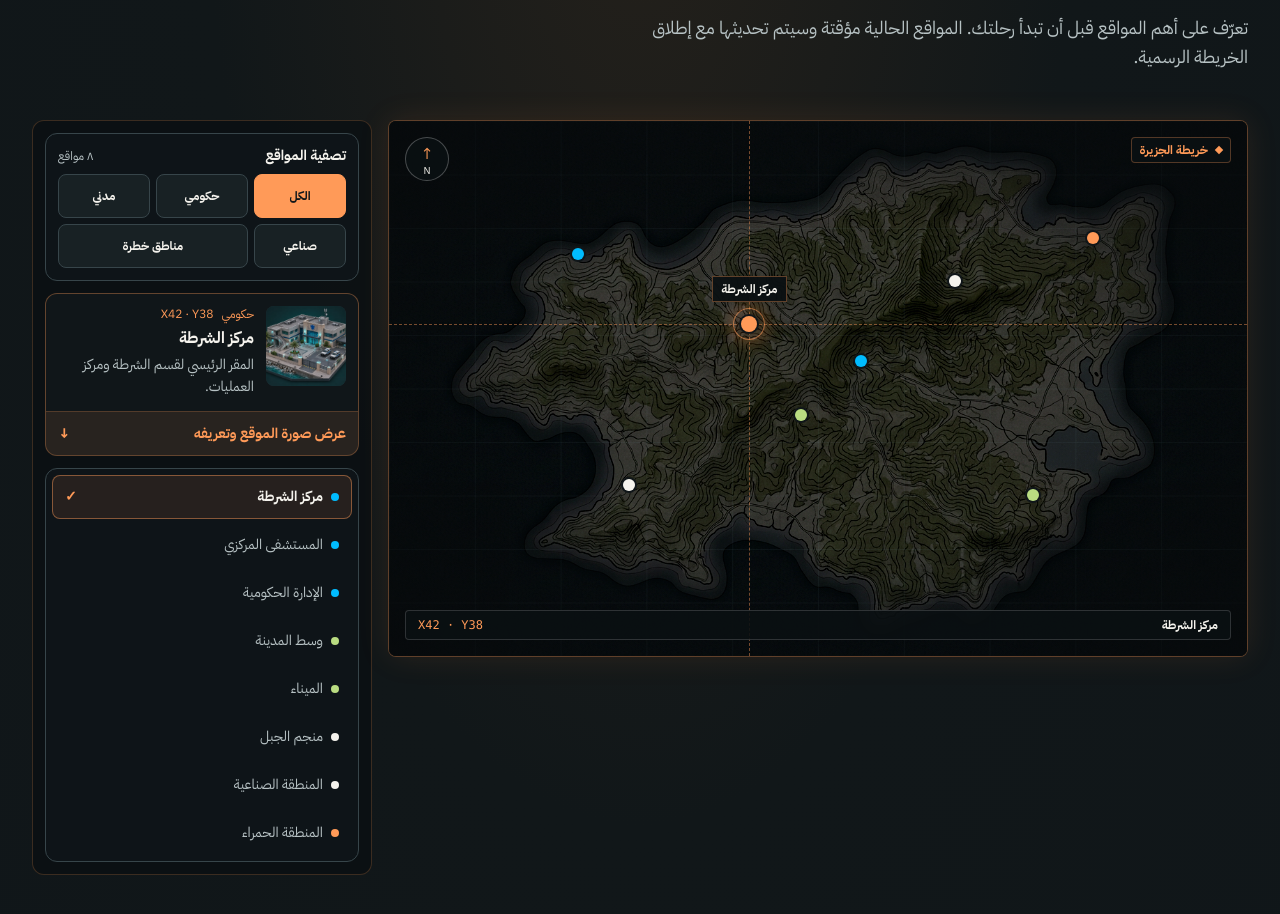
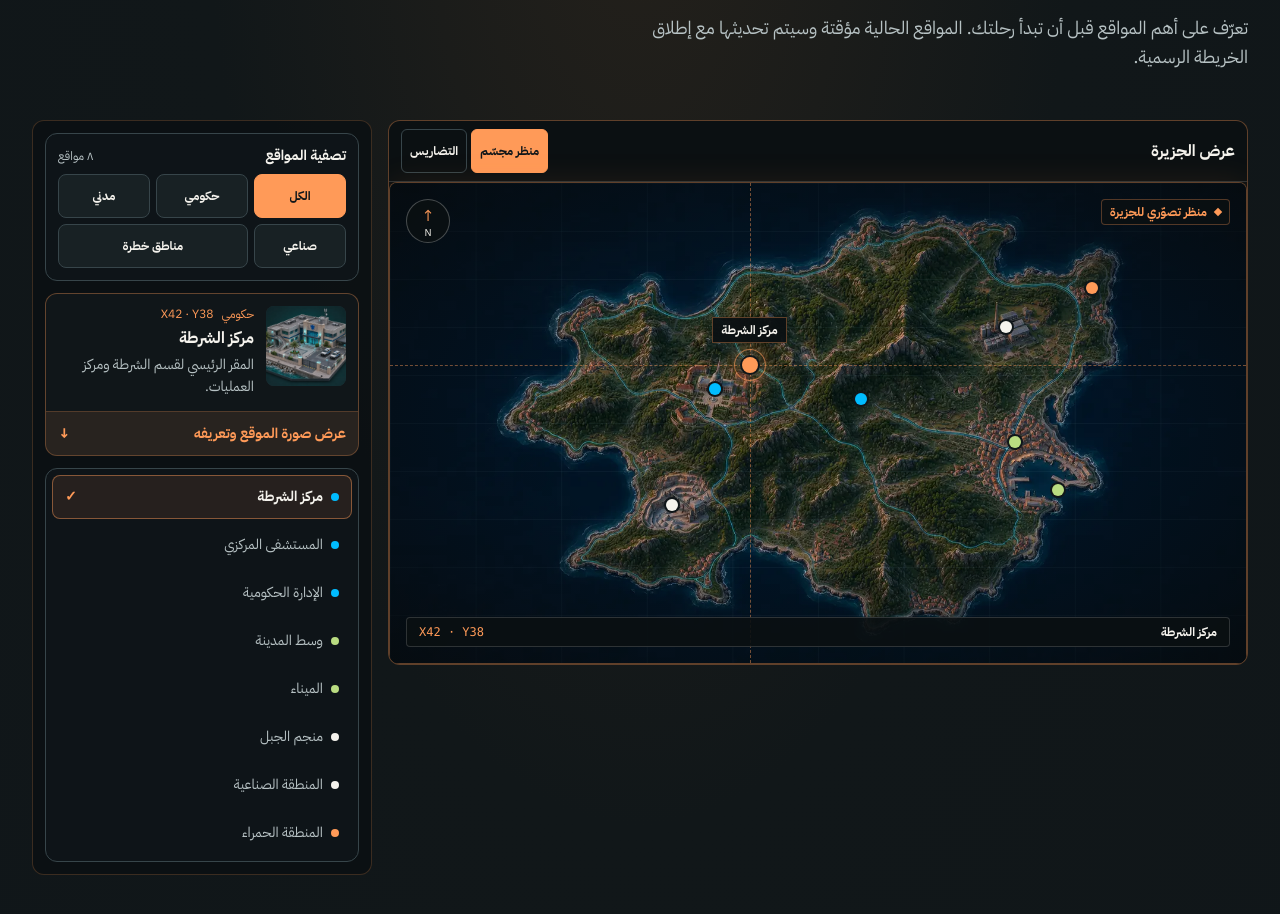
Before and after one commit to dhybalrwqy911-png/nextjs-boilerplate, a Next.js app: page /map in a window 1280 px wide. Shown: the part 788-1702 px from the top of the page. Built offline with nearby package versions, Linux system fonts and the light colour scheme.

Commit message:
Add illustrated island and factory inspection views

```diff
--- a/components/interactive-map.tsx
+++ b/components/interactive-map.tsx
@@ -53,13 +53,29 @@ const locationProfiles: Record<string, { image: string; description: string; lin
   red: { image: "/images/map-red.webp", description: "منطقة غير آمنة في عالم اللعبة تنشط فيها العصابات. ترتبط بسيناريوهات عالم الإجرام، وتظل قواعد الرول بلاي سارية فيها.", link: { href: "/news/contraband", label: "استكشف دليل أبو مهنا" } },
 };
 
+const illustratedPositions: Record<string, { x: number; y: number }> = {
+  factory: { x: 72, y: 30 },
+  government: { x: 38, y: 43 },
+  city: { x: 73, y: 54 },
+  port: { x: 78, y: 64 },
+  mine: { x: 33, y: 67 },
+};
+
 export function InteractiveMap() {
   const [filter, setFilter] = useState<Category>("all");
   const [selectedId, setSelectedId] = useState(locations[0].id);
+  const [showFactory, setShowFactory] = useState(false);
+  const [mapView, setMapView] = useState<"city" | "terrain">("city");
+
+  function selectLocation(id: string) {
+    setSelectedId(id);
+    setShowFactory(id === "factory");
+  }
 
   const visible = locations.filter((l) => filter === "all" || l.category === filter);
   const selected = locations.find((l) => l.id === selectedId) ?? locations[0];
 
+  const selectedPosition = mapView === "city" ? illustratedPositions[selected.id] ?? selected : selected;
   const profile = locationProfiles[selected.id];
   const categoryLabel = categories.find((item) => item.id === selected.category)?.label;
 
@@ -67,7 +83,7 @@ export function InteractiveMap() {
     setFilter(category);
     if (category !== "all" && selected.category !== category) {
       const first = locations.find((loc) => loc.category === category);
-      if (first) setSelectedId(first.id);
+      if (first) selectLocation(first.id);
     }
   }
 
@@ -82,13 +98,47 @@ export function InteractiveMap() {
         />
 
         <Reveal className="grid gap-3 md:gap-4 lg:items-start lg:grid-cols-[minmax(0,1fr)_340px]">
-          <div className="relative isolate row-start-2 aspect-[4/3] overflow-hidden rounded-lg border border-accent/35 bg-[#0b1012] shadow-[0_0_32px_#ff8a371a] md:aspect-[16/10] lg:row-start-auto">
+          <div className="row-start-2 min-w-0 overflow-hidden rounded-xl border border-accent/35 bg-[#0b1012] lg:row-start-auto">
+            <div className="flex flex-wrap items-center justify-between gap-2 border-b border-white/15 px-3 py-2">
+              <h3 className="font-bold text-foreground">{showFactory ? "المنطقة الصناعية" : "عرض الجزيرة"}</h3>
+              {showFactory ? (
+                <button type="button" onClick={() => setShowFactory(false)} className="min-h-11 rounded-md border border-accent/50 px-3 text-sm font-bold text-accent focus-visible:outline-2 focus-visible:outline-accent">
+                  الرجوع للخريطة
+                </button>
+              ) : (
+                <div role="group" aria-label="عرض الخريطة" className="flex gap-1">
+                  {(["city", "terrain"] as const).map((view) => (
+                    <button key={view} type="button" aria-pressed={mapView === view} onClick={() => setMapView(view)} className={`min-h-11 rounded-md border px-2 text-xs font-bold focus-visible:outline-2 focus-visible:outline-accent ${mapView === view ? "border-accent bg-accent text-accent-foreground" : "border-border text-foreground"}`}>
+                      {view === "city" ? "منظر مجسّم" : "التضاريس"}
+                    </button>
+                  ))}
+                </div>
+              )}
+            </div>
+            {showFactory ? (
+              <div className="grid sm:grid-cols-[minmax(0,1fr)_13rem]">
+                <figure className="relative aspect-[4/3] bg-[#101d25] sm:aspect-square">
+                  <Image src={locationProfiles.factory.image} alt="مجسّم تصوّري للمصنع والمستودعات" fill sizes="(min-width: 1024px) 45vw, 100vw" className="object-contain" />
+                  <figcaption className="absolute bottom-2 start-2 rounded border border-sky-300/25 bg-[#0b1012]/90 px-2 py-1 text-xs text-sky-200">تصوّر للمصنع</figcaption>
+                </figure>
+                <div className="border-t border-sky-300/20 bg-sky-950/25 p-4 sm:border-s sm:border-t-0">
+                  <h4 className="font-bold text-sky-200">داخل المنطقة الصناعية</h4>
+                  <dl className="mt-3 space-y-3 text-sm">
+                    <div><dt className="font-bold text-foreground">التجهيز</dt><dd className="text-muted">استقبال المواد الخام وتجهيزها.</dd></div>
+                    <div><dt className="font-bold text-foreground">التصنيع</dt><dd className="text-muted">تحويل المواد إلى منتجات داخل اللعبة.</dd></div>
+                    <div><dt className="font-bold text-foreground">التخزين والشحن</dt><dd className="text-muted">تجميع المنتجات قبل النقل.</dd></div>
+                  </dl>
+                  <Link href="/jobs" className="mt-2 inline-flex min-h-11 items-center text-sm font-bold text-sky-200">استكشف الوظائف ←</Link>
+                </div>
+              </div>
+            ) : (
+              <div className="relative isolate aspect-video overflow-hidden rounded-lg border border-accent/35 bg-[#0b1012] shadow-[0_0_32px_#ff8a371a]">
                 <Image
-              src="/images/map.png"
-              alt="خريطة طبوغرافية للجزيرة"
+                  src={mapView === "city" ? "/images/island-city-view.webp" : "/images/map.png"}
+                  alt={mapView === "city" ? "تصوّر مجسّم للجزيرة وأحيائها" : "خريطة طبوغرافية للجزيرة"}
                   fill
                   sizes="(min-width: 1024px) 70vw, 100vw"
-              className="object-cover opacity-90 contrast-125"
+                  className="object-fill opacity-95"
                 />
                 <div
                   className="pointer-events-none absolute inset-0 opacity-35"
@@ -100,12 +150,12 @@ export function InteractiveMap() {
                 />
                 <div aria-hidden="true" className="pointer-events-none absolute inset-0 bg-[radial-gradient(ellipse_at_center,transparent_45%,#070a0cc9_100%)]" />
                 <div aria-hidden="true" className="pointer-events-none absolute inset-0">
-              <div className="absolute inset-x-0 border-t border-dashed border-accent/45" style={{ top: `${selected.y}%` }} />
-              <div className="absolute inset-y-0 border-l border-dashed border-accent/45" style={{ left: `${selected.x}%` }} />
+                  <div className="absolute inset-x-0 border-t border-dashed border-accent/45" style={{ top: `${selectedPosition.y}%` }} />
+                  <div className="absolute inset-y-0 border-l border-dashed border-accent/45" style={{ left: `${selectedPosition.x}%` }} />
                 </div>
                 <div className="pointer-events-none absolute start-2 top-2 flex items-center gap-2 rounded-sm border border-accent/30 bg-[#0b1012]/90 px-2 py-1 text-xs font-bold text-accent md:start-4 md:top-4">
                   <span aria-hidden="true" className="size-1.5 rotate-45 bg-accent" />
-              خريطة الجزيرة
+                  {mapView === "city" ? "منظر تصوّري للجزيرة" : "خريطة التضاريس"}
                 </div>
                 <div aria-label="الشمال أعلى الخريطة" className="pointer-events-none absolute end-2 top-2 flex size-9 flex-col items-center justify-center rounded-full border border-white/25 bg-[#0b1012]/90 text-[10px] leading-none text-foreground md:end-4 md:top-4 md:size-11">
                   <span aria-hidden="true" className="text-base text-accent">↑</span>
@@ -114,15 +164,16 @@ export function InteractiveMap() {
                 <ul className="absolute inset-0">
                   {visible.map((loc) => {
                     const isSelected = loc.id === selected.id;
+                    const position = mapView === "city" ? illustratedPositions[loc.id] ?? loc : loc;
                     return (
                       <li
                         key={loc.id}
-                    className="absolute -translate-x-1/2 -translate-y-1/2"
-                    style={{ left: `${loc.x}%`, top: `${loc.y}%` }}
+                        className={`absolute -translate-x-1/2 -translate-y-1/2 ${isSelected ? "z-10" : ""}`}
+                        style={{ left: `${position.x}%`, top: `${position.y}%` }}
                       >
                         <button
                           type="button"
-                      onClick={() => setSelectedId(loc.id)}
+                          onClick={() => selectLocation(loc.id)}
                           aria-pressed={isSelected}
                           aria-label={loc.name}
                           className="group relative flex size-11 items-center justify-center focus-visible:outline-2 focus-visible:outline-accent"
@@ -149,6 +200,8 @@ export function InteractiveMap() {
                   <span className="font-bold text-foreground">{selected.name}</span>
                   <bdi dir="ltr" className="font-mono text-accent">{`X${selected.x} · Y${selected.y}`}</bdi>
                 </div>
+              </div>
+            )}
           </div>
 
           <div className="contents lg:flex lg:min-w-0 lg:flex-col lg:gap-3 lg:rounded-xl lg:border lg:border-accent/20 lg:bg-[#0b1012]/80 lg:p-3">
@@ -178,7 +231,7 @@ export function InteractiveMap() {
 
             <label className="grid gap-1 text-sm font-bold lg:hidden">
               اختر موقعًا
-              <select value={selectedId} onChange={(event) => setSelectedId(event.target.value)} className="min-h-11 w-full rounded-lg border border-border bg-background px-3 text-base text-foreground focus-visible:outline-2 focus-visible:outline-accent">
+              <select value={selectedId} onChange={(event) => selectLocation(event.target.value)} className="min-h-11 w-full rounded-lg border border-border bg-background px-3 text-base text-foreground focus-visible:outline-2 focus-visible:outline-accent">
                 {visible.map((loc) => <option key={loc.id} value={loc.id}>{loc.name}</option>)}
               </select>
             </label>
@@ -197,6 +250,7 @@ export function InteractiveMap() {
                   <p className="mt-1 text-sm leading-relaxed text-muted">{selected.desc}</p>
                 </div>
               </div>
+              {selected.id === "factory" && !showFactory && <button type="button" onClick={() => setShowFactory(true)} className="w-full min-h-11 border-t border-accent/20 px-3 text-start text-sm font-bold text-accent">عرض مشهد المصنع</button>}
               <a href="#map-location-card" className="flex min-h-11 items-center justify-between gap-2 border-t border-accent/20 bg-accent/10 px-3 text-sm font-bold text-accent hover:bg-accent/20 focus-visible:outline-2 focus-visible:-outline-offset-2 focus-visible:outline-accent">
                 عرض صورة الموقع وتعريفه <span aria-hidden="true">↓</span>
               </a>
@@ -209,7 +263,7 @@ export function InteractiveMap() {
                   <li key={loc.id}>
                     <button
                       type="button"
-                      onClick={() => setSelectedId(loc.id)}
+                      onClick={() => selectLocation(loc.id)}
                       aria-pressed={active}
                       className={`flex min-h-11 w-full items-center gap-2 rounded-lg border px-3 py-2 text-start text-sm focus-visible:outline-2 focus-visible:outline-accent ${
                         active ? "border-accent/45 bg-accent/10 font-bold text-foreground" : "border-transparent text-muted hover:bg-surface-2 hover:text-foreground"
```
Also changed, not shown: public/images/island-city-view.webp (added). Lines whose indentation alone changed are shown as unchanged.
